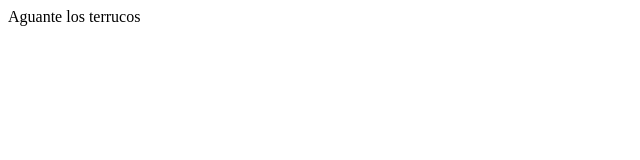
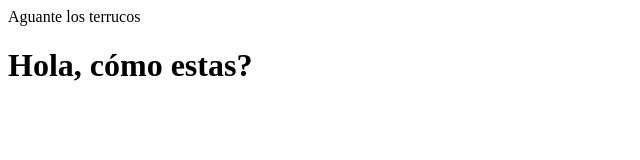
Before and after one commit to GrupoShots/TeamTerruco, a plain HTML site: page Index.html in a window 1280 px wide. Shown: the whole page, without its empty margins (0-640 px from the left). Drawn offline with Linux system fonts and the light colour scheme.

Commit message:
ERRORDEDIEGO

```diff
--- a/Index.html
+++ b/Index.html
@@ -1 +1,7 @@
 Aguante los terrucos
+</html>
+<head></head>
+<body>
+  <h1>Hola, cómo estas?</h1>
+  </body>
+</html>
```
